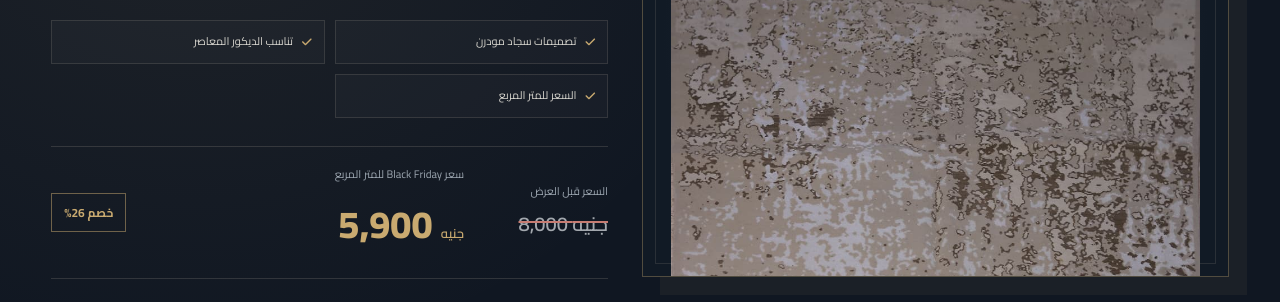
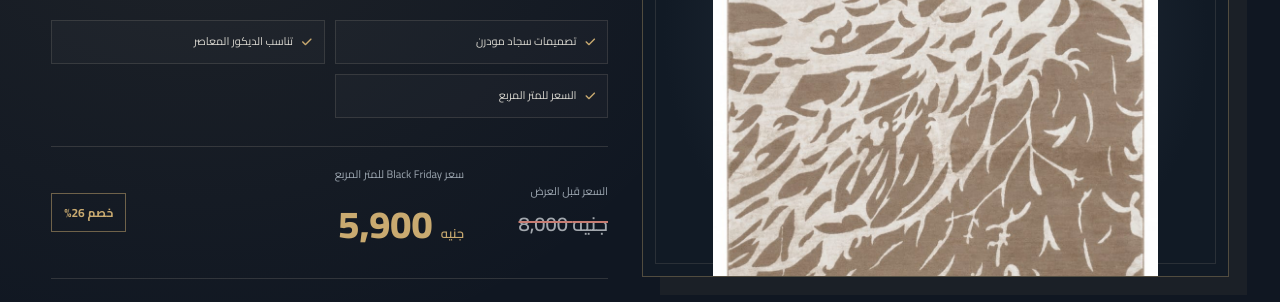
Before and after one commit to Alhassan2005/okda-website, a plain HTML site: page products/modern.html in a window 1280 px wide. Shown: the part 534-836 px from the top of the page. Drawn offline with nearby package versions, Linux system fonts and the light colour scheme.

Commit message:
Update modern.html

```diff
--- a/products/modern.html
+++ b/products/modern.html
@@ -12,7 +12,7 @@
   <meta property="og:description" content="اكتشف سجاد مودرن من عُقدة OKDA. سعر المتر المربع 5,900 جنيه بدلًا من 8,000 جنيه ضمن عروض Black Friday. تواصل معنا عبر واتساب لمعرفة المقاسات والتفاصيل.">
   <meta property="og:type" content="product">
   <meta property="og:url" content="https://alhassan2005.github.io/okda-website/products/modern.html">
-  <meta property="og:image" content="https://alhassan2005.github.io/okda-website/images/image4.jpeg">
+  <meta property="og:image" content="https://alhassan2005.github.io/okda-website/images/modern.jpeg">
   <link rel="icon" href="../images/Logo.jpeg">
   <link rel="preconnect" href="https://fonts.googleapis.com">
   <link rel="preconnect" href="https://fonts.gstatic.com" crossorigin>
@@ -49,7 +49,7 @@
         <div class="product-detail-grid">
           <div class="product-detail-media">
             <span class="product-detail-badge">خصم 26%</span>
-            <button type="button" class="product-image-trigger" aria-label="عرض صورة السجادة كاملة"><img src="../images/image4.jpeg" alt="سجادة مودرن من مجموعة عُقدة" fetchpriority="high"></button>
+            <button type="button" class="product-image-trigger" aria-label="عرض صورة السجادة كاملة"><img src="../images/modern.jpeg" alt="سجادة مودرن من مجموعة عُقدة" fetchpriority="high"></button>
           </div>
           <div class="product-detail-copy">
             <p class="section-kicker">MODERN COLLECTION · OKDA</p>
```
